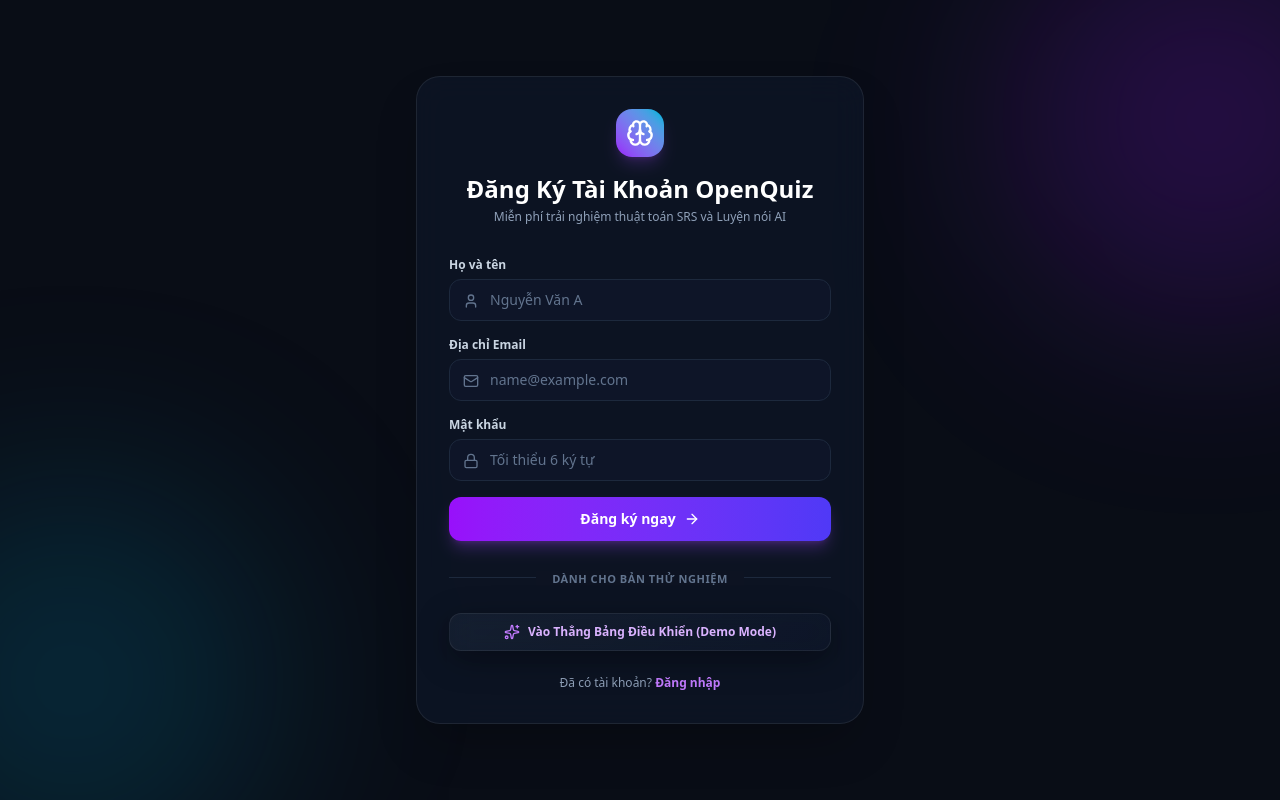
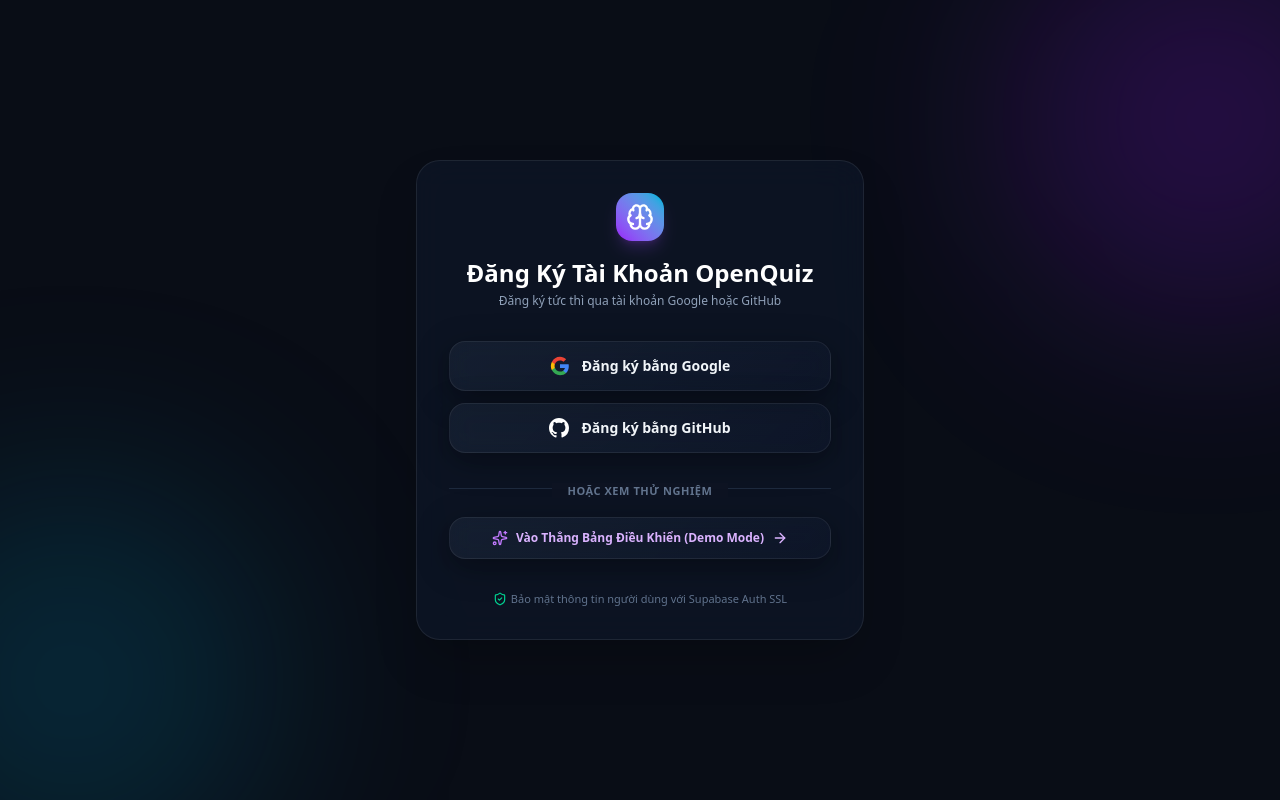
Before and after one commit to cowdark123-blip/Open-Quiz-Languages, a Next.js app: page /register in a window 1280 px wide. Built offline with nearby package versions, Linux system fonts and the light colour scheme.

Commit message:
feat: update Supabase OAuth Google & GitHub auth with callback route

```diff
--- a/src/app/(auth)/login/page.tsx
+++ b/src/app/(auth)/login/page.tsx
@@ -4,42 +4,34 @@ import { useState } from 'react'
 import Link from 'next/link'
 import { useRouter } from 'next/navigation'
 import { createClient } from '@/lib/supabase/client'
-import { Brain, Sparkles, ArrowRight, Lock, Mail, AlertCircle } from 'lucide-react'
+import { Brain, Sparkles, ArrowRight, AlertCircle, ShieldCheck } from 'lucide-react'
 
 export default function LoginPage() {
-  const [email, setEmail] = useState('')
-  const [password, setPassword] = useState('')
-  const [loading, setLoading] = useState(false)
+  const [loadingProvider, setLoadingProvider] = useState<'google' | 'github' | null>(null)
   const [errorMsg, setErrorMsg] = useState('')
   const router = useRouter()
 
-  const handleLogin = async (e: React.FormEvent) => {
-    e.preventDefault()
-    setLoading(true)
+  const handleOAuthLogin = async (provider: 'google' | 'github') => {
+    setLoadingProvider(provider)
     setErrorMsg('')
 
     try {
       const supabase = createClient()
-      const { data, error } = await supabase.auth.signInWithPassword({
-        email,
-        password,
+      const origin = typeof window !== 'undefined' ? window.location.origin : ''
+      const { error } = await supabase.auth.signInWithOAuth({
+        provider,
+        options: {
+          redirectTo: `${origin}/auth/callback`,
+        },
       })
 
       if (error) {
-        // Fallback for offline demo mode or unconfigured Supabase
-        if (error.message.includes('FetchError') || error.message.includes('invalid') || error.message.includes('placeholder')) {
-          router.push('/dashboard')
-          return
-        }
-        setErrorMsg(error.message)
-      } else if (data.user) {
-        router.push('/dashboard')
+        setErrorMsg(`Không thể kết nối ${provider}: ${error.message}`)
+        setLoadingProvider(null)
       }
     } catch {
-      // Allow demo direct access to dashboard
+      // Fallback demo mode if Supabase OAuth isn't configured in dashboard yet
       router.push('/dashboard')
-    } finally {
-      setLoading(false)
     }
   }
 
@@ -52,66 +44,69 @@ export default function LoginPage() {
       <div className="absolute top-[-10%] left-[-10%] w-[400px] h-[400px] bg-purple-600/20 rounded-full blur-[100px] pointer-events-none" />
       <div className="absolute bottom-[-10%] right-[-10%] w-[400px] h-[400px] bg-cyan-600/20 rounded-full blur-[100px] pointer-events-none" />
 
-      <div className="w-full max-w-md glass-panel p-8 rounded-3xl border border-slate-800 shadow-2xl relative z-10">
-        <div className="flex flex-col items-center text-center mb-8">
+      <div className="w-full max-w-md glass-panel p-8 rounded-3xl border border-slate-800 shadow-2xl relative z-10 space-y-6">
+        <div className="flex flex-col items-center text-center">
           <Link href="/" className="flex items-center gap-2 mb-4 group">
             <div className="w-12 h-12 rounded-2xl bg-gradient-to-tr from-purple-600 to-cyan-500 flex items-center justify-center shadow-lg shadow-purple-500/20 group-hover:scale-105 transition-transform">
               <Brain className="w-7 h-7 text-white" />
             </div>
           </Link>
-          <h2 className="text-2xl font-extrabold text-white">Đăng Nhập OpenQuiz AI</h2>
-          <p className="text-slate-400 text-xs mt-1">Hệ thống lặp lại ngắt quãng & luyện nói thông minh</p>
+          <h2 className="text-2xl font-black text-white">Đăng Nhập OpenQuiz AI</h2>
+          <p className="text-slate-400 text-xs mt-1">
+            Xác thực an toàn qua tài khoản Google hoặc GitHub của bạn
+          </p>
         </div>
 
         {errorMsg && (
-          <div className="mb-6 p-4 rounded-xl bg-red-500/10 border border-red-500/20 flex items-center gap-3 text-red-400 text-xs">
+          <div className="p-4 rounded-xl bg-red-500/10 border border-red-500/20 flex items-center gap-3 text-red-400 text-xs">
             <AlertCircle className="w-4 h-4 shrink-0" />
             <span>{errorMsg}</span>
           </div>
         )}
 
-        <form onSubmit={handleLogin} className="space-y-4">
-          <div>
-            <label className="block text-xs font-semibold text-slate-300 mb-1.5">Địa chỉ Email</label>
-            <div className="relative">
-              <Mail className="w-4 h-4 text-slate-500 absolute left-3.5 top-3.5" />
-              <input
-                type="email"
-                required
-                placeholder="name@example.com"
-                value={email}
-                onChange={(e) => setEmail(e.target.value)}
-                className="w-full bg-slate-900/80 border border-slate-800 rounded-xl py-2.5 pl-10 pr-4 text-sm text-white placeholder-slate-500 focus:outline-none focus:border-purple-500 focus:ring-1 focus:ring-purple-500 transition-all"
+        {/* OAuth Buttons Container */}
+        <div className="space-y-3 pt-2">
+          {/* Google Button */}
+          <button
+            onClick={() => handleOAuthLogin('google')}
+            disabled={loadingProvider !== null}
+            className="w-full py-3.5 px-4 rounded-2xl glass-card hover:bg-slate-800 text-slate-100 font-bold text-sm border border-slate-700/80 hover:border-purple-500/50 transition-all shadow-lg flex items-center justify-center gap-3 group active:scale-98 disabled:opacity-50"
+          >
+            <svg className="w-5 h-5 shrink-0" viewBox="0 0 24 24">
+              <path
+                fill="#4285F4"
+                d="M22.56 12.25c0-.78-.07-1.53-.2-2.25H12v4.26h5.92c-.26 1.37-1.04 2.53-2.21 3.31v2.77h3.57c2.08-1.92 3.28-4.74 3.28-8.09z"
               />
-            </div>
-          </div>
+              <path
+                fill="#34A853"
+                d="M12 23c2.97 0 5.46-.98 7.28-2.66l-3.57-2.77c-.98.66-2.23 1.06-3.71 1.06-2.86 0-5.29-1.93-6.16-4.53H2.18v2.84C3.99 20.53 7.7 23 12 23z"
+              />
+              <path
+                fill="#FBBC05"
+                d="M5.84 14.09c-.22-.66-.35-1.36-.35-2.09s.13-1.43.35-2.09V7.06H2.18C1.43 8.55 1 10.22 1 12s.43 3.45 1.18 4.94l2.85-2.22.81-.63z"
+              />
+              <path
+                fill="#EA4335"
+                d="M12 5.38c1.62 0 3.06.56 4.21 1.64l3.15-3.15C17.45 2.09 14.97 1 12 1 7.7 1 3.99 3.47 2.18 7.06l3.66 2.84c.87-2.6 3.3-4.52 6.16-4.52z"
+              />
+            </svg>
+            <span>{loadingProvider === 'google' ? 'Đang kết nối Google...' : 'Tiếp tục với Google'}</span>
+          </button>
 
-          <div>
-            <label className="block text-xs font-semibold text-slate-300 mb-1.5">Mật khẩu</label>
-            <div className="relative">
-              <Lock className="w-4 h-4 text-slate-500 absolute left-3.5 top-3.5" />
-              <input
-                type="password"
-                required
-                placeholder="••••••••"
-                value={password}
-                onChange={(e) => setPassword(e.target.value)}
-                className="w-full bg-slate-900/80 border border-slate-800 rounded-xl py-2.5 pl-10 pr-4 text-sm text-white placeholder-slate-500 focus:outline-none focus:border-purple-500 focus:ring-1 focus:ring-purple-500 transition-all"
-              />
-            </div>
-          </div>
+          {/* GitHub Button */}
+          <button
+            onClick={() => handleOAuthLogin('github')}
+            disabled={loadingProvider !== null}
+            className="w-full py-3.5 px-4 rounded-2xl glass-card hover:bg-slate-800 text-slate-100 font-bold text-sm border border-slate-700/80 hover:border-purple-500/50 transition-all shadow-lg flex items-center justify-center gap-3 group active:scale-98 disabled:opacity-50"
+          >
+            <svg className="w-5 h-5 fill-white shrink-0" viewBox="0 0 24 24">
+              <path d="M12 0C5.37 0 0 5.37 0 12c0 5.31 3.435 9.795 8.205 11.385.6.105.825-.255.825-.57 0-.285-.015-1.23-.015-2.235-3.015.555-3.795-.735-4.035-1.41-.135-.345-.72-1.41-1.23-1.695-.42-.225-1.02-.78-.015-.795.945-.015 1.62.87 1.845 1.23 1.08 1.815 2.805 1.305 3.495.99.105-.78.42-1.305.765-1.605-2.67-.3-5.46-1.335-5.46-5.925 0-1.305.465-2.385 1.23-3.225-.12-.3-.54-1.53.12-3.18 0 0 1.005-.315 3.3 1.23.96-.27 1.98-.405 3-.405s2.04.135 3 .405c2.295-1.56 3.3-1.23 3.3-1.23.66 1.65.24 2.88.12 3.18.765.84 1.23 1.905 1.23 3.225 0 4.605-2.805 5.625-5.475 5.925.435.375.81 1.095.81 2.22 0 1.605-.015 2.895-.015 3.3 0 .315.225.69.825.57A12.02 12.02 0 0024 12c0-6.63-5.37-12-12-12z" />
+            </svg>
+            <span>{loadingProvider === 'github' ? 'Đang kết nối GitHub...' : 'Tiếp tục với GitHub'}</span>
+          </button>
+        </div>
 
-          <button
-            type="submit"
-            disabled={loading}
-            className="w-full py-3 px-4 rounded-xl bg-gradient-to-r from-purple-600 to-indigo-600 hover:from-purple-500 hover:to-indigo-500 text-white font-bold text-sm shadow-lg shadow-purple-500/25 transition-all flex items-center justify-center gap-2"
-          >
-            {loading ? 'Đang xác thực...' : 'Đăng nhập'}
-            <ArrowRight className="w-4 h-4" />
-          </button>
-        </form>
-
-        <div className="relative my-6 text-center">
+        <div className="relative my-4 text-center">
           <div className="absolute inset-0 flex items-center">
             <div className="w-full border-t border-slate-800" />
           </div>
@@ -120,20 +115,22 @@ export default function LoginPage() {
           </span>
         </div>
 
+        {/* Demo Mode Button */}
         <button
           onClick={handleDemoLogin}
-          className="w-full py-2.5 px-4 rounded-xl glass-card hover:bg-slate-800 text-purple-300 font-semibold text-xs border border-purple-500/30 transition-all flex items-center justify-center gap-2"
+          className="w-full py-3 px-4 rounded-2xl glass-card hover:bg-slate-800 text-purple-300 font-bold text-xs border border-purple-500/30 transition-all flex items-center justify-center gap-2"
         >
           <Sparkles className="w-4 h-4 text-purple-400" />
           <span>Vào Thẳng Bảng Điều Khiển (Demo Mode)</span>
+          <ArrowRight className="w-4 h-4" />
         </button>
 
-        <p className="mt-6 text-center text-xs text-slate-400">
-          Chưa có tài khoản?{' '}
-          <Link href="/register" className="text-purple-400 font-semibold hover:underline">
-            Tạo tài khoản mới
-          </Link>
-        </p>
+        <div className="text-center pt-2">
+          <p className="text-[11px] text-slate-500 flex items-center justify-center gap-1">
+            <ShieldCheck className="w-3.5 h-3.5 text-emerald-400" />
+            Bảo mật thông tin người dùng với Supabase Auth SSL
+          </p>
+        </div>
       </div>
     </div>
   )
--- a/src/app/(auth)/register/page.tsx
+++ b/src/app/(auth)/register/page.tsx
@@ -4,47 +4,38 @@ import { useState } from 'react'
 import Link from 'next/link'
 import { useRouter } from 'next/navigation'
 import { createClient } from '@/lib/supabase/client'
-import { Brain, Sparkles, ArrowRight, Lock, Mail, User, AlertCircle } from 'lucide-react'
+import { Brain, Sparkles, ArrowRight, AlertCircle, ShieldCheck } from 'lucide-react'
 
 export default function RegisterPage() {
-  const [name, setName] = useState('')
-  const [email, setEmail] = useState('')
-  const [password, setPassword] = useState('')
-  const [loading, setLoading] = useState(false)
+  const [loadingProvider, setLoadingProvider] = useState<'google' | 'github' | null>(null)
   const [errorMsg, setErrorMsg] = useState('')
   const router = useRouter()
 
-  const handleRegister = async (e: React.FormEvent) => {
-    e.preventDefault()
-    setLoading(true)
+  const handleOAuthLogin = async (provider: 'google' | 'github') => {
+    setLoadingProvider(provider)
     setErrorMsg('')
 
     try {
       const supabase = createClient()
-      const { data, error } = await supabase.auth.signUp({
-        email,
-        password,
+      const origin = typeof window !== 'undefined' ? window.location.origin : ''
+      const { error } = await supabase.auth.signInWithOAuth({
+        provider,
         options: {
-          data: {
-            full_name: name,
-          },
+          redirectTo: `${origin}/auth/callback`,
         },
       })
 
       if (error) {
-        if (error.message.includes('FetchError') || error.message.includes('invalid') || error.message.includes('placeholder')) {
-          router.push('/dashboard')
-          return
-        }
-        setErrorMsg(error.message)
-      } else if (data.user) {
-        router.push('/dashboard')
+        setErrorMsg(`Không thể kết nối ${provider}: ${error.message}`)
+        setLoadingProvider(null)
       }
     } catch {
       router.push('/dashboard')
-    } finally {
-      setLoading(false)
     }
+  }
+
+  const handleDemoLogin = () => {
+    router.push('/dashboard')
   }
 
   return (
@@ -52,103 +43,93 @@ export default function RegisterPage() {
       <div className="absolute top-[-10%] right-[-10%] w-[400px] h-[400px] bg-purple-600/20 rounded-full blur-[100px] pointer-events-none" />
       <div className="absolute bottom-[-10%] left-[-10%] w-[400px] h-[400px] bg-cyan-600/20 rounded-full blur-[100px] pointer-events-none" />
 
-      <div className="w-full max-w-md glass-panel p-8 rounded-3xl border border-slate-800 shadow-2xl relative z-10">
-        <div className="flex flex-col items-center text-center mb-8">
+      <div className="w-full max-w-md glass-panel p-8 rounded-3xl border border-slate-800 shadow-2xl relative z-10 space-y-6">
+        <div className="flex flex-col items-center text-center">
           <Link href="/" className="flex items-center gap-2 mb-4 group">
             <div className="w-12 h-12 rounded-2xl bg-gradient-to-tr from-purple-600 to-cyan-500 flex items-center justify-center shadow-lg shadow-purple-500/20 group-hover:scale-105 transition-transform">
               <Brain className="w-7 h-7 text-white" />
             </div>
           </Link>
-          <h2 className="text-2xl font-extrabold text-white">Đăng Ký Tài Khoản OpenQuiz</h2>
-          <p className="text-slate-400 text-xs mt-1">Miễn phí trải nghiệm thuật toán SRS và Luyện nói AI</p>
+          <h2 className="text-2xl font-black text-white">Đăng Ký Tài Khoản OpenQuiz</h2>
+          <p className="text-slate-400 text-xs mt-1">
+            Đăng ký tức thì qua tài khoản Google hoặc GitHub
+          </p>
         </div>
 
         {errorMsg && (
-          <div className="mb-6 p-4 rounded-xl bg-red-500/10 border border-red-500/20 flex items-center gap-3 text-red-400 text-xs">
+          <div className="p-4 rounded-xl bg-red-500/10 border border-red-500/20 flex items-center gap-3 text-red-400 text-xs">
             <AlertCircle className="w-4 h-4 shrink-0" />
             <span>{errorMsg}</span>
           </div>
         )}
 
-        <form onSubmit={handleRegister} className="space-y-4">
-          <div>
-            <label className="block text-xs font-semibold text-slate-300 mb-1.5">Họ và tên</label>
-            <div className="relative">
-              <User className="w-4 h-4 text-slate-500 absolute left-3.5 top-3.5" />
-              <input
-                type="text"
-                required
-                placeholder="Nguyễn Văn A"
-                value={name}
-                onChange={(e) => setName(e.target.value)}
-                className="w-full bg-slate-900/80 border border-slate-800 rounded-xl py-2.5 pl-10 pr-4 text-sm text-white placeholder-slate-500 focus:outline-none focus:border-purple-500 focus:ring-1 focus:ring-purple-500 transition-all"
+        {/* OAuth Buttons Container */}
+        <div className="space-y-3 pt-2">
+          {/* Google Button */}
+          <button
+            onClick={() => handleOAuthLogin('google')}
+            disabled={loadingProvider !== null}
+            className="w-full py-3.5 px-4 rounded-2xl glass-card hover:bg-slate-800 text-slate-100 font-bold text-sm border border-slate-700/80 hover:border-purple-500/50 transition-all shadow-lg flex items-center justify-center gap-3 group active:scale-98 disabled:opacity-50"
+          >
+            <svg className="w-5 h-5 shrink-0" viewBox="0 0 24 24">
+              <path
+                fill="#4285F4"
+                d="M22.56 12.25c0-.78-.07-1.53-.2-2.25H12v4.26h5.92c-.26 1.37-1.04 2.53-2.21 3.31v2.77h3.57c2.08-1.92 3.28-4.74 3.28-8.09z"
               />
-            </div>
-          </div>
+              <path
+                fill="#34A853"
+                d="M12 23c2.97 0 5.46-.98 7.28-2.66l-3.57-2.77c-.98.66-2.23 1.06-3.71 1.06-2.86 0-5.29-1.93-6.16-4.53H2.18v2.84C3.99 20.53 7.7 23 12 23z"
+              />
+              <path
+                fill="#FBBC05"
+                d="M5.84 14.09c-.22-.66-.35-1.36-.35-2.09s.13-1.43.35-2.09V7.06H2.18C1.43 8.55 1 10.22 1 12s.43 3.45 1.18 4.94l2.85-2.22.81-.63z"
+              />
+              <path
+                fill="#EA4335"
+                d="M12 5.38c1.62 0 3.06.56 4.21 1.64l3.15-3.15C17.45 2.09 14.97 1 12 1 7.7 1 3.99 3.47 2.18 7.06l3.66 2.84c.87-2.6 3.3-4.52 6.16-4.52z"
+              />
+            </svg>
+            <span>{loadingProvider === 'google' ? 'Đang kết nối Google...' : 'Đăng ký bằng Google'}</span>
+          </button>
 
-          <div>
-            <label className="block text-xs font-semibold text-slate-300 mb-1.5">Địa chỉ Email</label>
-            <div className="relative">
-              <Mail className="w-4 h-4 text-slate-500 absolute left-3.5 top-3.5" />
-              <input
-                type="email"
-                required
-                placeholder="name@example.com"
-                value={email}
-                onChange={(e) => setEmail(e.target.value)}
-                className="w-full bg-slate-900/80 border border-slate-800 rounded-xl py-2.5 pl-10 pr-4 text-sm text-white placeholder-slate-500 focus:outline-none focus:border-purple-500 focus:ring-1 focus:ring-purple-500 transition-all"
-              />
-            </div>
-          </div>
+          {/* GitHub Button */}
+          <button
+            onClick={() => handleOAuthLogin('github')}
+            disabled={loadingProvider !== null}
+            className="w-full py-3.5 px-4 rounded-2xl glass-card hover:bg-slate-800 text-slate-100 font-bold text-sm border border-slate-700/80 hover:border-purple-500/50 transition-all shadow-lg flex items-center justify-center gap-3 group active:scale-98 disabled:opacity-50"
+          >
+            <svg className="w-5 h-5 fill-white shrink-0" viewBox="0 0 24 24">
+              <path d="M12 0C5.37 0 0 5.37 0 12c0 5.31 3.435 9.795 8.205 11.385.6.105.825-.255.825-.57 0-.285-.015-1.23-.015-2.235-3.015.555-3.795-.735-4.035-1.41-.135-.345-.72-1.41-1.23-1.695-.42-.225-1.02-.78-.015-.795.945-.015 1.62.87 1.845 1.23 1.08 1.815 2.805 1.305 3.495.99.105-.78.42-1.305.765-1.605-2.67-.3-5.46-1.335-5.46-5.925 0-1.305.465-2.385 1.23-3.225-.12-.3-.54-1.53.12-3.18 0 0 1.005-.315 3.3 1.23.96-.27 1.98-.405 3-.405s2.04.135 3 .405c2.295-1.56 3.3-1.23 3.3-1.23.66 1.65.24 2.88.12 3.18.765.84 1.23 1.905 1.23 3.225 0 4.605-2.805 5.625-5.475 5.925.435.375.81 1.095.81 2.22 0 1.605-.015 2.895-.015 3.3 0 .315.225.69.825.57A12.02 12.02 0 0024 12c0-6.63-5.37-12-12-12z" />
+            </svg>
+            <span>{loadingProvider === 'github' ? 'Đang kết nối GitHub...' : 'Đăng ký bằng GitHub'}</span>
+          </button>
+        </div>
 
-          <div>
-            <label className="block text-xs font-semibold text-slate-300 mb-1.5">Mật khẩu</label>
-            <div className="relative">
-              <Lock className="w-4 h-4 text-slate-500 absolute left-3.5 top-3.5" />
-              <input
-                type="password"
-                required
-                placeholder="Tối thiểu 6 ký tự"
-                value={password}
-                onChange={(e) => setPassword(e.target.value)}
-                className="w-full bg-slate-900/80 border border-slate-800 rounded-xl py-2.5 pl-10 pr-4 text-sm text-white placeholder-slate-500 focus:outline-none focus:border-purple-500 focus:ring-1 focus:ring-purple-500 transition-all"
-              />
-            </div>
-          </div>
-
-          <button
-            type="submit"
-            disabled={loading}
-            className="w-full py-3 px-4 rounded-xl bg-gradient-to-r from-purple-600 to-indigo-600 hover:from-purple-500 hover:to-indigo-500 text-white font-bold text-sm shadow-lg shadow-purple-500/25 transition-all flex items-center justify-center gap-2"
-          >
-            {loading ? 'Đang khởi tạo...' : 'Đăng ký ngay'}
-            <ArrowRight className="w-4 h-4" />
-          </button>
-        </form>
-
-        <div className="relative my-6 text-center">
+        <div className="relative my-4 text-center">
           <div className="absolute inset-0 flex items-center">
             <div className="w-full border-t border-slate-800" />
           </div>
           <span className="relative px-4 bg-[#0d1322] text-[11px] text-slate-500 uppercase tracking-wider font-semibold">
-            Dành cho bản thử nghiệm
+            Hoặc xem thử nghiệm
           </span>
         </div>
 
+        {/* Demo Mode Button */}
         <button
-          onClick={() => router.push('/dashboard')}
-          className="w-full py-2.5 px-4 rounded-xl glass-card hover:bg-slate-800 text-purple-300 font-semibold text-xs border border-purple-500/30 transition-all flex items-center justify-center gap-2"
+          onClick={handleDemoLogin}
+          className="w-full py-3 px-4 rounded-2xl glass-card hover:bg-slate-800 text-purple-300 font-bold text-xs border border-purple-500/30 transition-all flex items-center justify-center gap-2"
         >
           <Sparkles className="w-4 h-4 text-purple-400" />
           <span>Vào Thẳng Bảng Điều Khiển (Demo Mode)</span>
+          <ArrowRight className="w-4 h-4" />
         </button>
 
-        <p className="mt-6 text-center text-xs text-slate-400">
-          Đã có tài khoản?{' '}
-          <Link href="/login" className="text-purple-400 font-semibold hover:underline">
-            Đăng nhập
-          </Link>
-        </p>
+        <div className="text-center pt-2">
+          <p className="text-[11px] text-slate-500 flex items-center justify-center gap-1">
+            <ShieldCheck className="w-3.5 h-3.5 text-emerald-400" />
+            Bảo mật thông tin người dùng với Supabase Auth SSL
+          </p>
+        </div>
       </div>
     </div>
   )
```
Also changed, not shown: src/app/auth/callback/route.ts (added, +40 -0 lines).
